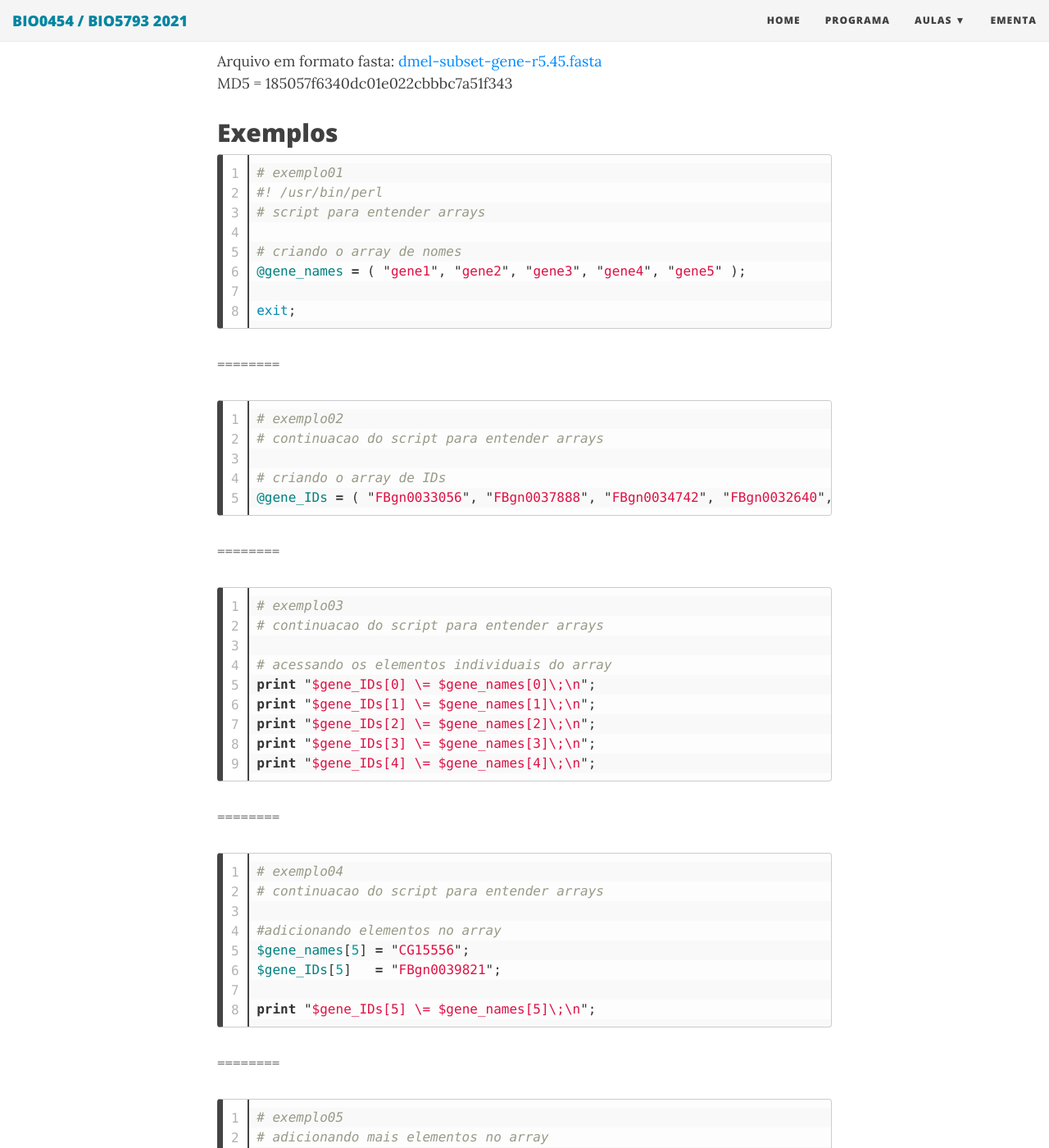
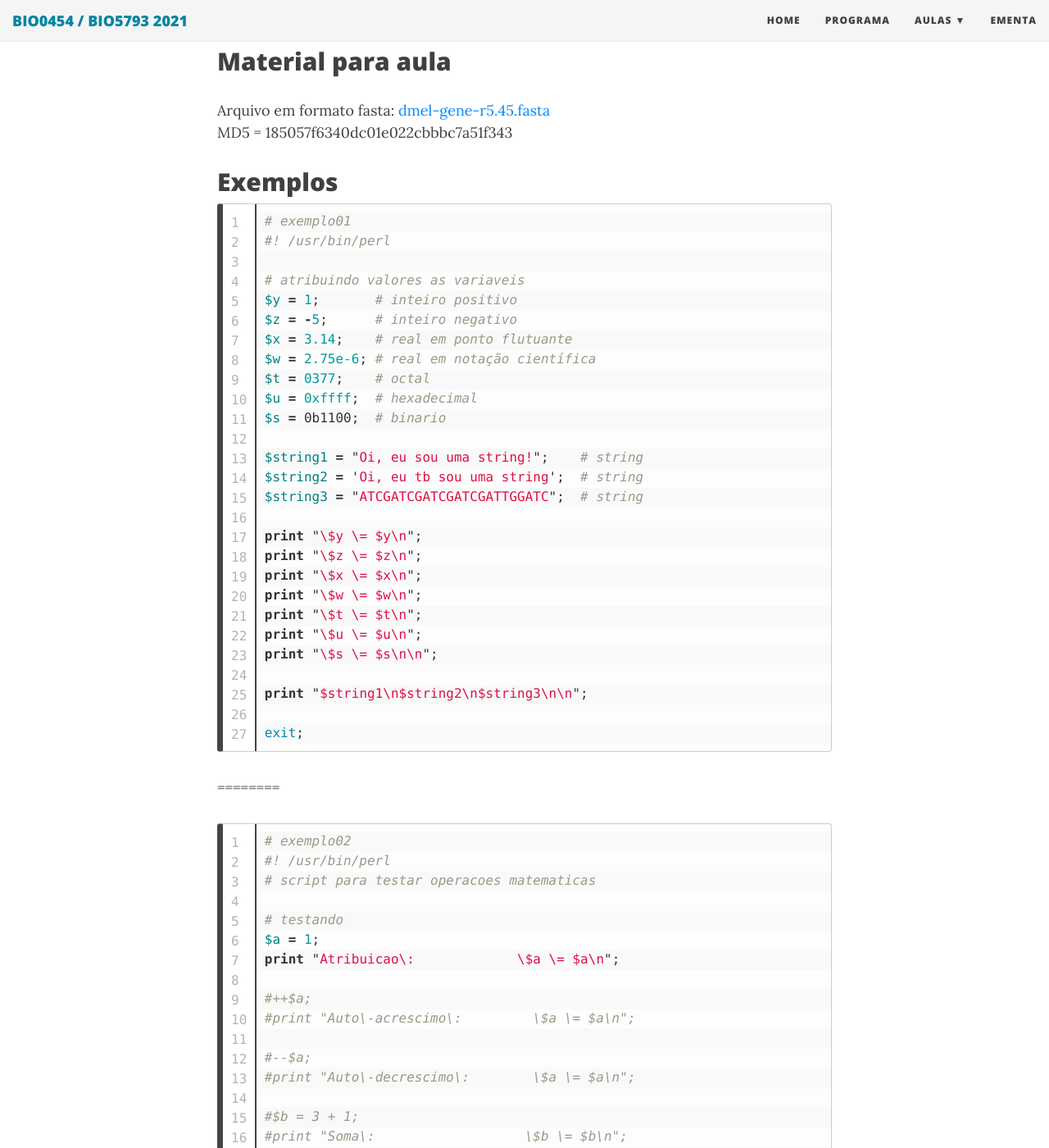
Before and after one commit to tttorres/introprog-copy, a Jekyll site: the page built from unpublished/2021-09-16-Aula05.md, in a window 1280 px wide and 1400 px high, scrolled down 442 px. Shown: the whole window at 82% size. Built offline with Jekyll 4.4.1, drawn with Linux system fonts in a browser that asks for light colours; nearby versions of some CDN libraries; some of the changed text lies outside the part shown.

Commit message:
Update and rename 2018-08-24-Aula04.md to 2021-09-16-Aula05.md

```diff
--- a/unpublished/2018-08-24-Aula04.md
+++ b/unpublished/2021-09-16-Aula05.md
@@ -3,17 +3,105 @@ layout: post
 title: Aula 04
 #image: /img/hello_world.jpeg
 ---
+# Escalares (Tipos e operações) &
 # Vetores (Arrays e Hashes)
 
 ## Apresentação
-[aula04.pdf](http://biologia.ib.usp.br/torres/introprog2018/aulas/aula04.pdf)
+[Escalares](/introprog2021/pdf/aula05a.pdf)
+[Vetores](/introprog2021/pdf/aula05b.pdf)
 
 ## Material para aula
 
-Arquivo em formato fasta: [dmel-subset-gene-r5.45.fasta](http://biologia.ib.usp.br/torres/introprog2018/dmel-subset-gene-r5.45.fasta)
+Arquivo em formato fasta: [dmel-gene-r5.45.fasta](http://biologia.ib.usp.br/torres/introprog2018/dmel-subset-gene-r5.45.fasta)
 MD5 = 185057f6340dc01e022cbbbc7a51f343
 
 ## Exemplos
+
+{% highlight perl linenos %}# exemplo01
+#! /usr/bin/perl
+
+# atribuindo valores as variaveis
+$y = 1;       # inteiro positivo
+$z = -5;      # inteiro negativo
+$x = 3.14;    # real em ponto flutuante
+$w = 2.75e-6; # real em notação científica
+$t = 0377;    # octal
+$u = 0xffff;  # hexadecimal
+$s = 0b1100;  # binario
+
+$string1 = "Oi, eu sou uma string!";    # string
+$string2 = 'Oi, eu tb sou uma string';  # string
+$string3 = "ATCGATCGATCGATCGATTGGATC";  # string
+
+print "\$y \= $y\n";
+print "\$z \= $z\n";
+print "\$x \= $x\n";
+print "\$w \= $w\n";
+print "\$t \= $t\n";
+print "\$u \= $u\n";
+print "\$s \= $s\n\n";
+
+print "$string1\n$string2\n$string3\n\n";
+
+exit;
+
+{% endhighlight %}
+
+========
+
+{% highlight perl linenos %}# exemplo02
+#! /usr/bin/perl
+# script para testar operacoes matematicas
+
+# testando
+$a = 1;
+print "Atribuicao\:             \$a \= $a\n";
+
+#++$a;
+#print "Auto\-acrescimo\:         \$a \= $a\n";
+
+#--$a;
+#print "Auto\-decrescimo\:        \$a \= $a\n";
+
+#$b = 3 + 1;
+#print "Soma\:                   \$b \= $b\n";
+
+#$c = $a + $b;
+#print "Soma\:                   \$c \= $c\n";
+
+#$d = $b * $c;
+#print "Multiplicacao\:          \$d \= $d\n";
+
+#$e = $d / $b;
+#print "Divisao\:                \$e \= $e\n";
+
+#$f = sqrt($b);
+#print "Raiz quadrada\:          \$f \= $f\n";
+
+#$g = ($a + $b) * $c;
+#print "Equacao\:                \$g \= $g\n";
+
+#$h = $g  % 2;
+#print "Modulo\:                 \$h \= $h\n";
+
+#$i = $d % $b;
+#print "Modulo\:                 \$i \= $i\n";
+
+#$j = $c ** $f;
+#print "Potenciacao\:            \$j \= $j\n";
+
+#$j += 5;
+#print "Adicao e atribuicao\:    \$j \= $j\n";
+
+#$j -= $e;
+#print "Subtracao e atribuicao\: \$j \= $j\n";
+
+
+exit;
+
+{% endhighlight %}
+
+========
 
 {% highlight perl linenos %}# exemplo01
 #! /usr/bin/perl
```
Also changed, not shown: other parts of unpublished/2021-09-16-Aula05.md (+0 -10 lines).
